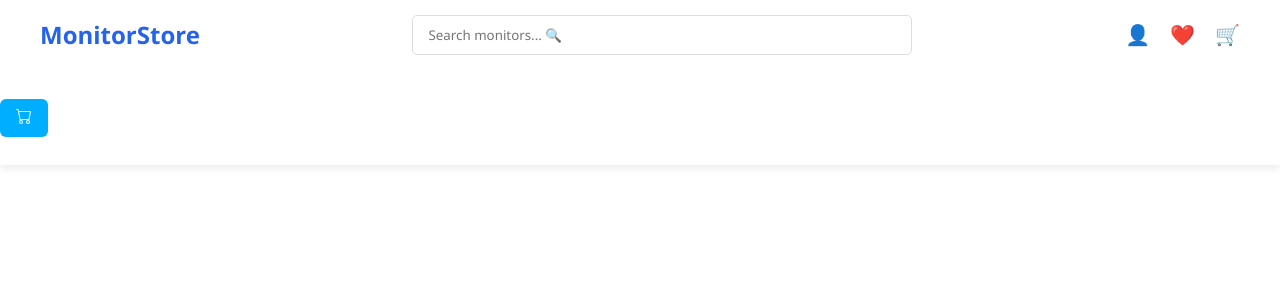
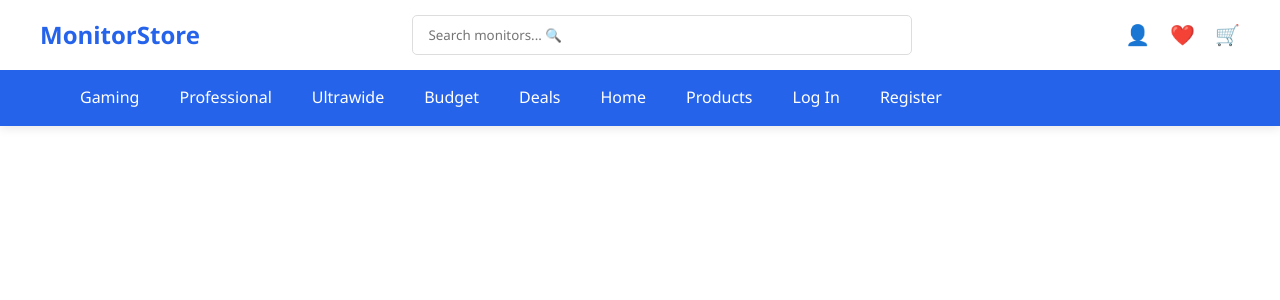
Before and after one commit to OtariTB/Project_PHP, a PHP site: page / in a window 1280 px wide. Shown: the top 300 px of the page. Run offline with PHP 8.4, Linux system fonts and the light colour scheme.

Commit message:
nav-updated

```diff
--- a/index.php
+++ b/index.php
@@ -28,20 +28,20 @@ include_once './config/connect.php';
                 <div class="nav-icon">🛒</div>
             </div>
         </div>
-        <nav class="navbar">
-            <ul>
-                <li><a href="./index.php">Home</a></li>
-                <li><a href="./includes/products.php">Products</a></li>
-            </ul>
-            <button><svg xmlns="http://www.w3.org/2000/svg" width="16" height="16" fill="currentColor" class="bi bi-cart" viewBox="0 0 16 16">
-                    <path d="M0 1.5A.5.5 0 0 1 .5 1H2a.5.5 0 0 1 .485.379L2.89 3H14.5a.5.5 0 0 1 .491.592l-1.5 8A.5.5 0 0 1 13 12H4a.5.5 0 0 1-.491-.408L2.01 3.607 1.61 2H.5a.5.5 0 0 1-.5-.5M3.102 4l1.313 7h8.17l1.313-7zM5 12a2 2 0 1 0 0 4 2 2 0 0 0 0-4m7 0a2 2 0 1 0 0 4 2 2 0 0 0 0-4m-7 1a1 1 0 1 1 0 2 1 1 0 0 1 0-2m7 0a1 1 0 1 1 0 2 1 1 0 0 1 0-2"/>
-            </svg>
-            </button>
-
-            <ul>
-                <li><a href="./includes/login.php"> Log In</a></li>
-                <li><a href="./includes/register.php">Register</a></li>
-            </ul>
+        <nav class="main-nav">
+            <div class="container nav-container">
+                <ul class="nav-links">
+                    <li><a href="">Gaming</a></li>
+                    <li><a href="">Professional</a></li>
+                    <li><a href="">Ultrawide</a></li>
+                    <li><a href="">Budget</a></li>
+                    <li><a href="">Deals</a></li>
+                    <li><a href="./index.php">Home</a></li>
+                    <li><a href="./includes/products.php">Products</a></li>
+                    <li><a href="./includes/login.php"> Log In</a></li>
+                    <li><a href="./includes/register.php">Register</a></li>
+                </ul>
+            </div>
         </nav>
 
 
```
